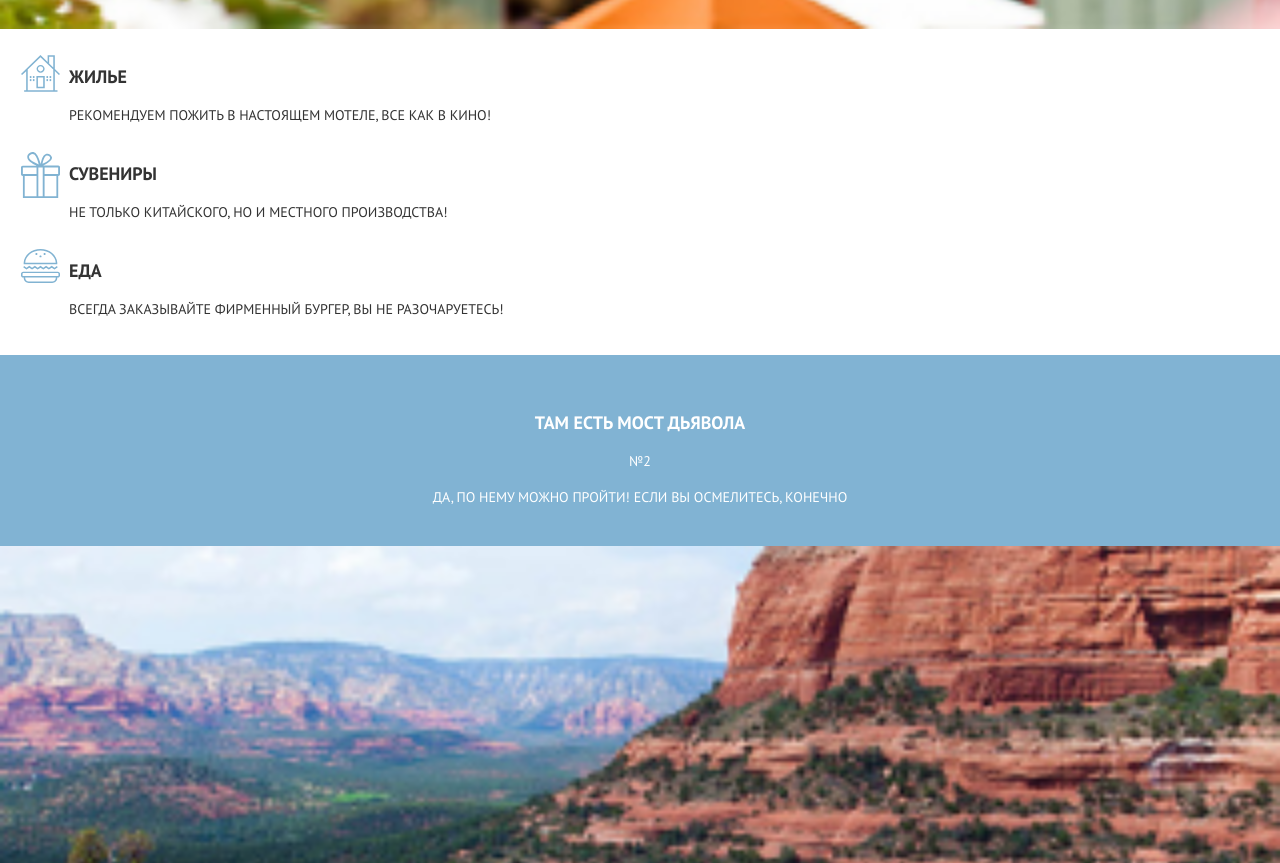
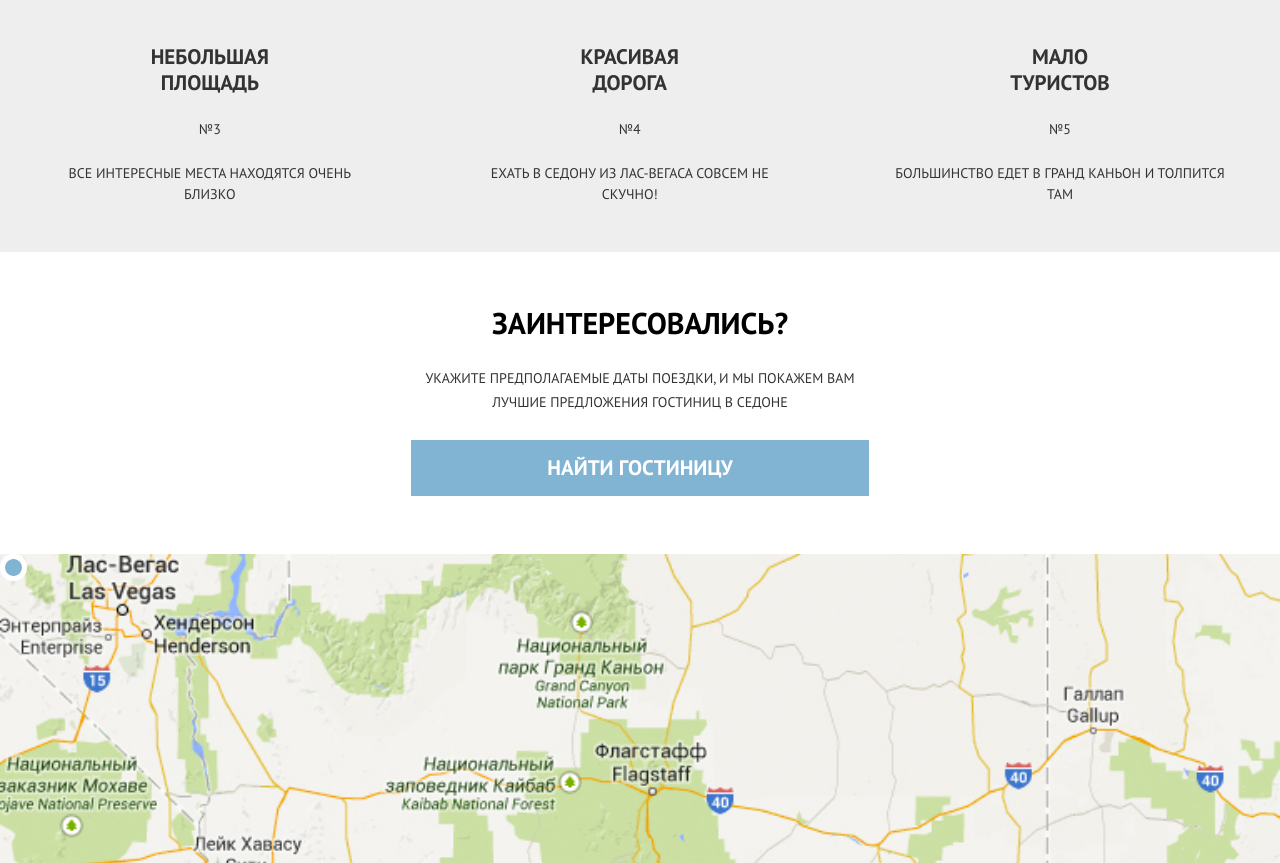
Before and after one commit to ole4444katyan/Sedona, a website: page source/index.html in a window 1280 px wide. Shown: the part 1937-2800 px from the top of the page. Drawn offline with nearby package versions, Linux system fonts and the light colour scheme; files that its build step writes are made by us from their sources; files whose address does not match are found by name.

Commit message:
ура таблетка готова

```diff
--- a/source/index.html
+++ b/source/index.html
@@ -115,7 +115,8 @@
           <span class="reason__number text-white">№1</span>
           <p class="reason__text text-white">Cедона не аттракцион для туристов, там течет своя жизнь</p>
         </div>
-        <img src="./img/mobile/photo-city@1x 1.png" alt="Уютный домик снаружи" class="reason__img">
+        <img src="./img/mobile/photo-city@1x 1.jpg" alt="Уютный домик снаружи" class="reason__img mobile-only">
+        <img src="./img/tablet/tablet-photo-city@1x 1.jpg" alt="Уютный домик снаружи" class="first-reason__img hidden">
 
       </div>
     </section>
@@ -149,13 +150,14 @@
     </section>
     <section class="second-reason">
       <div class="second-reason__wrapper reason">
-        <div class="reason-text">
+        <div class="reason-text second-reason-text">
           <h2 class="reason__header title-text-white">Там есть мост дьявола</h2>
           <span class="reason__number text-white">№2</span>
           <p class="reason__text text-white">Да, по нему можно пройти! Если вы осмелитесь, конечно</p>
         </div>
-        <img src="./img/mobile/photo-bridge@1x 1.png" alt="Очаровательный мост дьявола между каньонами"
-          class="reason__img">
+        <img src="./img/mobile/photo-bridge@1x 1.jpg" alt="Очаровательный мост дьявола между каньонами"
+          class="reason__img mobile-only">
+        <img src="./img/tablet/tablet-photo-bridge@1x.jpg" alt="Очаровательный мост дьявола между каньонами" class="reason__img second-reason__img hidden">
 
       </div>
     </section>
--- a/source/less/blocks/index-blocks.less
+++ b/source/less/blocks/index-blocks.less
@@ -126,28 +126,10 @@
   order: 4;
 }
 
-@media (min-width: @tablet-width) {
-
-  .intro__header-vector {
-    background-image: url(../../img/tablet/back-tablet.jpg.jpg);
-    background-repeat: no-repeat;
-    background-size: 100%;
-
-    height: 518px;
-    padding-top: 80px;
-  }
-
-  .vector {
-    width: 461px;
-    height: 350px;
-  }
-
-}
 
 .intro__wrapper {
   text-align: center;
 }
-
 
 .intro__slogan-text {
   .bold-center-text;
@@ -166,6 +148,33 @@
 
 .intro__slogan-text {
   margin-bottom: 30px;
+}
+
+
+@media (min-width: @tablet-width) {
+
+  .intro__header-vector {
+    background-image: url(../../img/tablet/back-tablet.jpg.jpg);
+    background-repeat: no-repeat;
+    background-size: 100%;
+
+    height: 518px;
+    padding-top: 80px;
+  }
+
+  .vector {
+    width: 461px;
+    height: 350px;
+  }
+
+  .intro__slogan {
+    margin: 0 124px;
+  }
+
+  .intro__slogan-text {
+    font-size: 21px;
+  }
+
 }
 
 //First and second reasons style
@@ -215,6 +224,41 @@
 }
 
 
+@media (min-width: @tablet-width) {
+
+.reason {
+  display: flex;
+  flex-direction: row;
+  justify-content: space-between;
+}
+
+.reason-text {
+  min-width: 256px;
+  max-width: 400px;
+
+  padding: 43px 36px 40px 36px;
+}
+
+.title-text-white {
+  font-size: 21px;
+}
+
+.first-reason__img {
+ flex-grow: 2;
+}
+
+.second-reason__img {
+  order: 1;
+  flex-grow: 2;
+}
+
+.second-reason-text {
+  order: 2;
+}
+
+}
+
+
 //Features
 
 .features__title {
@@ -240,19 +284,63 @@
   width: 39px;
 }
 
+.features__title {
+  margin-bottom: 15px;
+}
+
 .features__text {
   margin-top: 35px;
   padding-right: 21px;
 }
-
 
 .features__item:last-child {
   margin-bottom: 35px;
 }
 
 
-.features__title {
-  margin-bottom: 15px;
+@media (min-width: @tablet-width) {
+
+  .features__list {
+    flex-direction: row;
+    justify-content: space-between;
+  }
+
+  .features__item_food {
+    order: 2;
+  }
+
+  .features__item_souvenirs {
+    order: 3;
+  }
+
+  .features__item {
+    flex-direction: column;
+    align-items: center;
+    margin-bottom: 35px;
+  }
+
+  .features__img {
+    margin: 60px 0 26px 0;
+    width: 75px;
+    height: 70px;
+  }
+
+  .features__title{
+    text-align: center;
+    font-size: 21px;
+    margin-bottom: 20px;
+  }
+
+  .features__text {
+    padding: 0 35px 40px 35px;
+    margin: 0;
+  }
+
+  .features__desc {
+    text-align: center;
+  }
+
+
 }
 
 //Other reasons style
@@ -265,10 +353,39 @@
 .other-reasons__item {
   display: flex;
   flex-direction: column;
+  align-items: center;
 
   margin: 26px 26px 0 26px;
   padding-bottom: 26px;
   border-bottom: 1px solid @other-reason-border-gray;
+}
+
+
+@media (min-width: @tablet-width) {
+  .other-reasons__list {
+    flex-direction: row;
+    justify-content: space-between;
+    align-items: flex-start;
+  }
+
+  .other-reasons__item {
+    margin: 47px 52px 47px 52px;
+    border: none;
+    padding-bottom: 0;
+  }
+
+  .other-reasons__title {
+    width: 150px;
+
+  }
+
+  .other-reasons__number {
+    padding: 23px 0;
+  }
+
+  .black-title-text {
+    font-size: 21px;
+  }
 }
 
 //Form-popup
@@ -313,6 +430,32 @@
   padding: 15px 32px;
 }
 
+
+@media (min-width: @tablet-width) {
+
+  .form-popup__wrapper {
+    display: flex;
+    flex-direction: column;
+    align-items: center;
+    margin: 58px 0;
+  }
+
+  .form-popup__text-wrapper {
+    margin: 0px 0px 26px 0px;
+    width: 435px;
+  }
+
+  .form-popup__title {
+    font-size: 30px;
+  }
+
+  .form-popup__button-link {
+    width: 458px;
+  }
+}
+
+
+
 //Map
 
 .map {
@@ -321,6 +464,13 @@
   background-size: 100%;
 
   height: 350px;
+}
+
+@media (min-width: @tablet-width) {
+
+  .map{
+    background-image: url(../../img/tablet/map-tablet.jpg.jpg);
+  }
 }
 
 //Footer
```
Also changed, not shown: source/img/mobile/back-desktop.jpg.png (deleted), source/img/mobile/photo-4-desktop 1.png (deleted), source/img/mobile/photo-bridge@1x 1.jpg (added), source/img/mobile/photo-bridge@1x 1.png (deleted), source/img/mobile/photo-city@1x 1.jpg (added), source/img/mobile/photo-city@1x 1.png (deleted), source/img/tablet/map-tablet.jpg.jpg (added), source/img/tablet/tablet-photo-bridge@1x.jpg (added), source/img/tablet/tablet-photo-city@1x 1.jpg (added).
